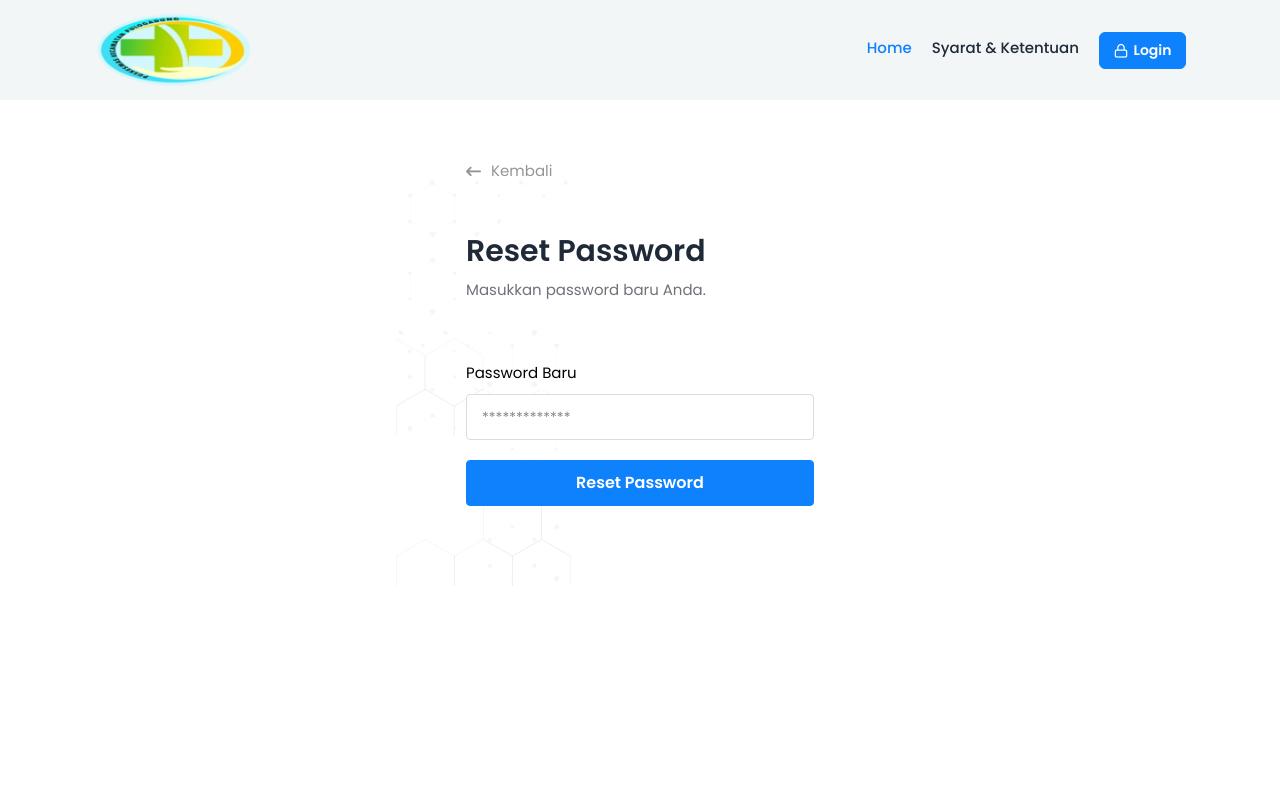
After one commit to protheeuz/rawr, a Flask app: template templates/reset-password.html in a window 1280 px wide. The commit adds this page. Run offline with Flask 3, Linux system fonts and the light colour scheme; the template is opened without the code that fills it, so the values that code supplies are empty; parts of the project's set-up code (start-up, migrations or seed data) failed here and were passed over; some libraries are stand-ins or nearby versions.

Commit message:
add: initialize for forgor password view

```diff
--- a/templates/login.html
+++ b/templates/login.html
@@ -134,7 +134,7 @@
         <div class="form-group">
             <div class="form-group-flex">
                 <label for="password">Password</label>
-                <a href="/" class="forgot-link">Lupa password?</a>
+                <a href="/forgot-password" class="forgot-link">Lupa password?</a>
             </div>
             <div class="pass-group">
                 <input type="password" id="password" class="form-control pass-input" name="password" placeholder="*************" required>
@@ -296,7 +296,6 @@
     <div class="row">
     <div class="col-md-6 col-lg-6">
     <div class="copyright-text">
-    <!-- <p class="mb-0"> Copyright © 2023 <a href="https://pranik.pythonanywhere.com/" target="_blank">Pranik Medical Services.</a> All Rights Reserved</p> -->
     </div>
     </div>
     <div class="col-md-6 col-lg-6">
--- /dev/null
+++ b/templates/reset-password.html
@@ -0,0 +1,109 @@
+<!DOCTYPE html>
+<html lang="en">
+<head>
+    <meta charset="UTF-8">
+    <meta name="viewport" content="width=device-width, initial-scale=1, user-scalable=0">
+    <title>Reset Password - Sistem Klasifikasi Rekomendasi Perawatan</title>
+
+    <link rel="shortcut icon" href="../static/assets/img/logo.png" type="image/x-icon">
+
+    <!-- -------------------- social icons ----------------------- -->
+    <link rel="stylesheet" href="https://cdnjs.cloudflare.com/ajax/libs/font-awesome/5.15.3/css/all.min.css">
+    <script src="https://cdnjs.cloudflare.com/ajax/libs/font-awesome/5.15.3/js/all.min.js"></script>
+
+    <link rel="stylesheet" href="../static/assets/css/bootstrap.min.css">
+    <link rel="stylesheet" href="https://cdnjs.cloudflare.com/ajax/libs/font-awesome/6.0.0-beta3/css/all.min.css">
+
+    <link rel="stylesheet" href="../static/assets/plugins/fontawesome/css/fontawesome.min.css">
+    <link rel="stylesheet" href="../static/assets/plugins/fontawesome/css/all.min.css">
+
+    <link rel="stylesheet" href="../static/assets/css/feather.css">
+
+    <link rel="stylesheet" href="../static/assets/css/custom.css">
+</head>
+<body class="login-body">
+<div class="main-wrapper">
+    <header class="header header-fixed header-one header-space">
+        <div class="container">
+            <nav class="navbar navbar-expand-lg header-nav">
+                <div class="navbar-header">
+                    <a id="mobile_btn" href="javascript:void(0);">
+                        <span class="bar-icon">
+                            <span></span>
+                            <span></span>
+                            <span></span>
+                        </span>
+                    </a>
+                    <a href="/" class="navbar-brand logo">
+                        <img src="../static/assets/img/logo.png" class="img-fluid" alt="Logo">
+                    </a>
+                </div>
+                <div class="main-menu-wrapper">
+                    <div class="menu-header">
+                        <a href="/index" class="menu-logo">
+                            <img src="../static/assets/img/logo.png" class="img-fluid" alt="Logo">
+                        </a>
+                        <a id="menu_close" class="menu-close" href="javascript:void(0);">
+                            <svg class="svg-inline--fa fa-times fa-w-11" aria-hidden="true" focusable="false" data-prefix="fas" data-icon="times" role="img" xmlns="http://www.w3.org/2000/svg" viewBox="0 0 352 512" data-fa-i2svg="">
+                                <path fill="currentColor" d="M242.72 256l100.07-100.07c12.28-12.28 12.28-32.19 0-44.48l-22.24-22.24c-12.28-12.28-32.19-12.28-44.48 0L176 189.28 75.93 89.21c-12.28-12.28-32.19-12.28-44.48 0L9.21 111.45c-12.28 12.28-12.28 32.19 0 44.48L109.28 256 9.21 356.07c-12.28 12.28-12.28 32.19 0 44.48l22.24 22.24c12.28 12.28 32.2 12.28 44.48 0L176 322.72l100.07 100.07c12.28 12.28 32.2 12.28 44.48 0l22.24-22.24c12.28-12.28 12.28-32.19 0-44.48L242.72 256z"></path>
+                            </svg>
+                        </a>
+                    </div>
+                    <ul class="main-nav">
+                        <li class="active"><a href="/">Home</a></li>
+                        <li><a href="/terms-condition">Syarat & Ketentuan</a></li>
+                        <li class="phone_login"><a href="/login">Masuk</a></li>
+                        <li class="register-btn"><a href="/login" class="btn btn-primary log-btn"><i class="feather-lock"></i>Login</a></li>
+                    </ul>
+                </div>
+            </nav>
+        </div>
+    </header>
+
+    <div class="login-content-info">
+        <div class="container">
+            <div class="row justify-content-center">
+                <div class="col-lg-4 col-md-6">
+                    <div class="account-content">
+                        <div class="login-shapes">
+                            <div class="shape-img-left"><img src="../static/assets/img/shape-01.png" alt=""></div>
+                            <div class="shape-img-right"><img src="../static/assets/img/shape-02.png" alt=""></div>
+                        </div>
+                        <div class="account-info sign">
+                            <div class="login-back"><a href="/"><i class="fa-solid fa-arrow-left-long"></i> Kembali</a></div>
+                            <div class="login-title">
+                                <h3>Reset Password</h3>
+                                <p>Masukkan password baru Anda.</p>
+                                {% with messages = get_flashed_messages(with_categories=true) %}
+                                {% if messages %}
+                                    <div class="error-message" style="padding-top:12px">
+                                        {% for category, message in messages %}
+                                            <div class="{{ category }}">{{ message }}</div>
+                                        {% endfor %}
+                                    </div>
+                                {% endif %}
+                                {% endwith %}
+                            </div>
+                            <form action="" method="POST">
+                                <div class="form-group">
+                                    <label for="password">Password Baru</label>
+                                    <input type="password" id="password" class="form-control" name="password" placeholder="*************" required>
+                                </div>
+                                <div class="form-group">
+                                    <button class="btn btn-block" type="submit">Reset Password</button>
+                                </div>
+                            </form>
+                        </div>
+                    </div>
+                </div>
+            </div>
+        </div>
+    </div>
+</div>
+<script src="../static/assets/js/jquery-3.6.4.min.js"></script>
+<script src="../static/assets/js/slick.js"></script>
+<script src="../static/assets/js/bootstrap.bundle.min.js"></script>
+<script src="../static/assets/js/feather.min.js"></script>
+<script src="../static/assets/js/script.js"></script>
+</body>
+</html>
```
Also changed, not shown: templates/forgot-password.html (added, +109 -0 lines), templates/reset_password_email.html (added, +99 -0 lines).
